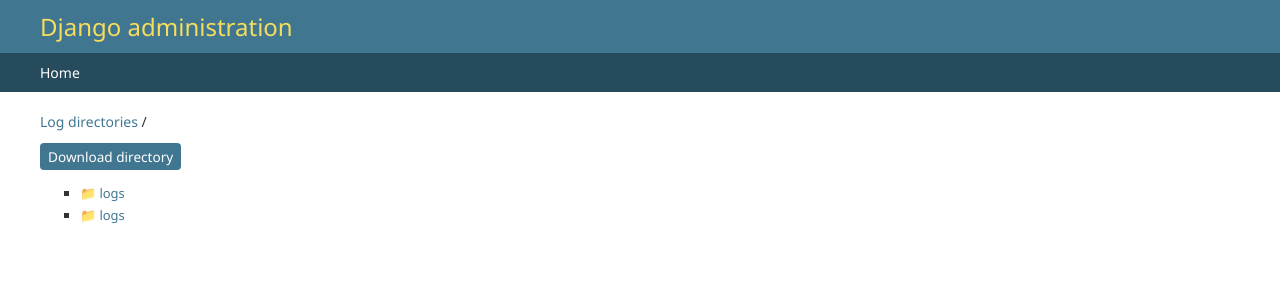
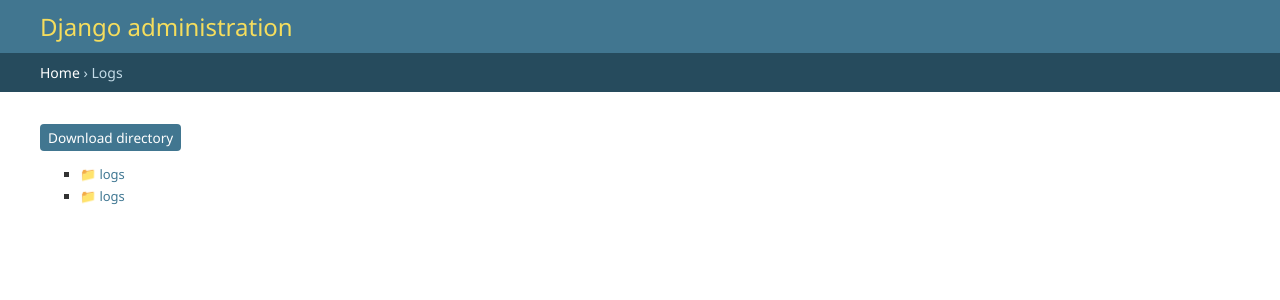
Before and after one commit to AleksanderWojsz/django-admin-logs-viewer, a Django app: page /logs/ in a window 1280 px wide. Shown: the top 300 px of the page. Run offline with Django 5.2, Linux system fonts and the light colour scheme; the visitor is signed in with stand-in values (Sample User, id 1).

Commit message:
Using django breadcrumbs

```diff
--- a/django_admin_logs_viewer/templates/admin/logs_dir.html
+++ b/django_admin_logs_viewer/templates/admin/logs_dir.html
@@ -1,17 +1,20 @@
 {% extends "admin/base_site.html" %}
-{% block content %}
-<nav>
-    {% for crumb in breadcrumb %}
-        {% if forloop.first %}
-            <a href="{{ crumb.path }}">{{ crumb.name }}</a> /
-        {% elif not forloop.last %}
-            <a href="?path={{ crumb.path }}">{{ crumb.name }}</a> /
+
+{% block breadcrumbs %}
+<div class="breadcrumbs">
+    <a href="{% url 'admin:index' %}">Home</a>
+    {% for crumb in breadcrumbs %}
+        &rsaquo;
+        {% if forloop.last %}
+            {{ crumb.name }}
         {% else %}
-            {{ crumb.name }}
+            <a href="{{ crumb.url }}">{{ crumb.name }}</a>
         {% endif %}
     {% endfor %}
-</nav>
+</div>
+{% endblock %}
 
+{% block content %}
 <div style="margin-bottom: 1rem; margin-top: 1rem;">
     <a href="?path={{ current_path }}&download=1" class="button">Download directory</a>
 </div>
--- a/django_admin_logs_viewer/views/logs_viewer.py
+++ b/django_admin_logs_viewer/views/logs_viewer.py
@@ -49,8 +49,8 @@
 
         return render(request, "admin/logs_dir.html", {
             "items": items,
-            "breadcrumb": [{"name": "Log directories", "path": reverse("logs_viewer")}],
             "current_path": current_path,
+            "breadcrumbs": _build_breadcrumbs(current_path, log_dirs),
         })
 
     current_path = os.path.abspath(current_path)
@@ -67,11 +67,10 @@
                 "is_dir": os.path.isdir(item_path)
             })
 
-        breadcrumb = _build_breadcrumb(current_path, log_dirs)
         return render(request, "admin/logs_dir.html", {
             "items": items,
-            "breadcrumb": breadcrumb,
             "current_path": current_path,
+            "breadcrumbs": _build_breadcrumbs(current_path, log_dirs),
         })
     # Handle files
     else:
@@ -132,27 +131,38 @@
             "rows": rows,
             "column_names": column_names,
             "column_types": column_types,
-            "breadcrumb": _build_breadcrumb(current_path, log_dirs),
             "current_path": current_path,
             "page_obj": page_obj,
             "search_query": search_query,
             "level_filter": level_filter,
+            "breadcrumbs": _build_breadcrumbs(current_path, log_dirs),
         })
 
-def _build_breadcrumb(current_path, log_dirs):
+def _build_breadcrumbs(current_path, log_dirs):
+    breadcrumbs = [{
+        'name': 'Logs',
+        'url': reverse('logs_viewer')
+    }]
+
     for log_dir in log_dirs:
         if current_path.startswith(log_dir):
             relative_parts = os.path.relpath(current_path, log_dir).split(os.sep)
-            breadcrumb = [
-                {"name": "Log directories", "path": reverse("logs_viewer")},
-                {"name": os.path.basename(log_dir), "path": log_dir}
-            ]
+            breadcrumbs.append({
+                'name': os.path.basename(log_dir),
+                'url': f"{reverse('logs_viewer')}?path={log_dir}"
+            })
+            accumulated_path = log_dir
             for part in relative_parts:
-                if part == ".":
+                if part == '.':
                     continue
-                breadcrumb.append({"name": part, "path": os.path.join(log_dir, part)})
-            return breadcrumb
-    return []
+                accumulated_path = os.path.join(accumulated_path, part)
+                breadcrumbs.append({
+                    'name': part,
+                    'url': f"{reverse('logs_viewer')}?path={accumulated_path}"
+                })
+            break
+
+    return breadcrumbs
 
 def _auto_drill_down(path):
     """Keep going down if directory contains only one subdirectory and no files."""
```
Also changed, not shown: django_admin_logs_viewer/templates/admin/logs_file.html (+12 -17 lines).
